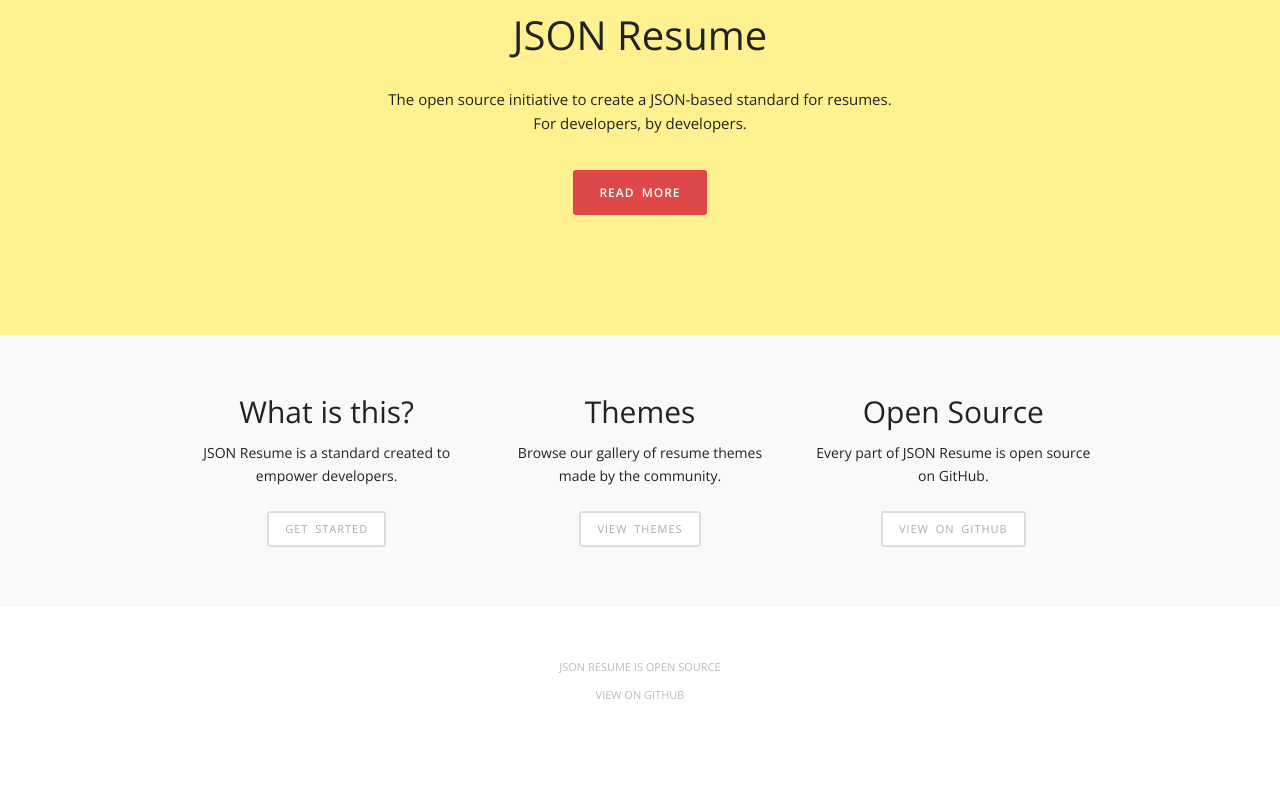
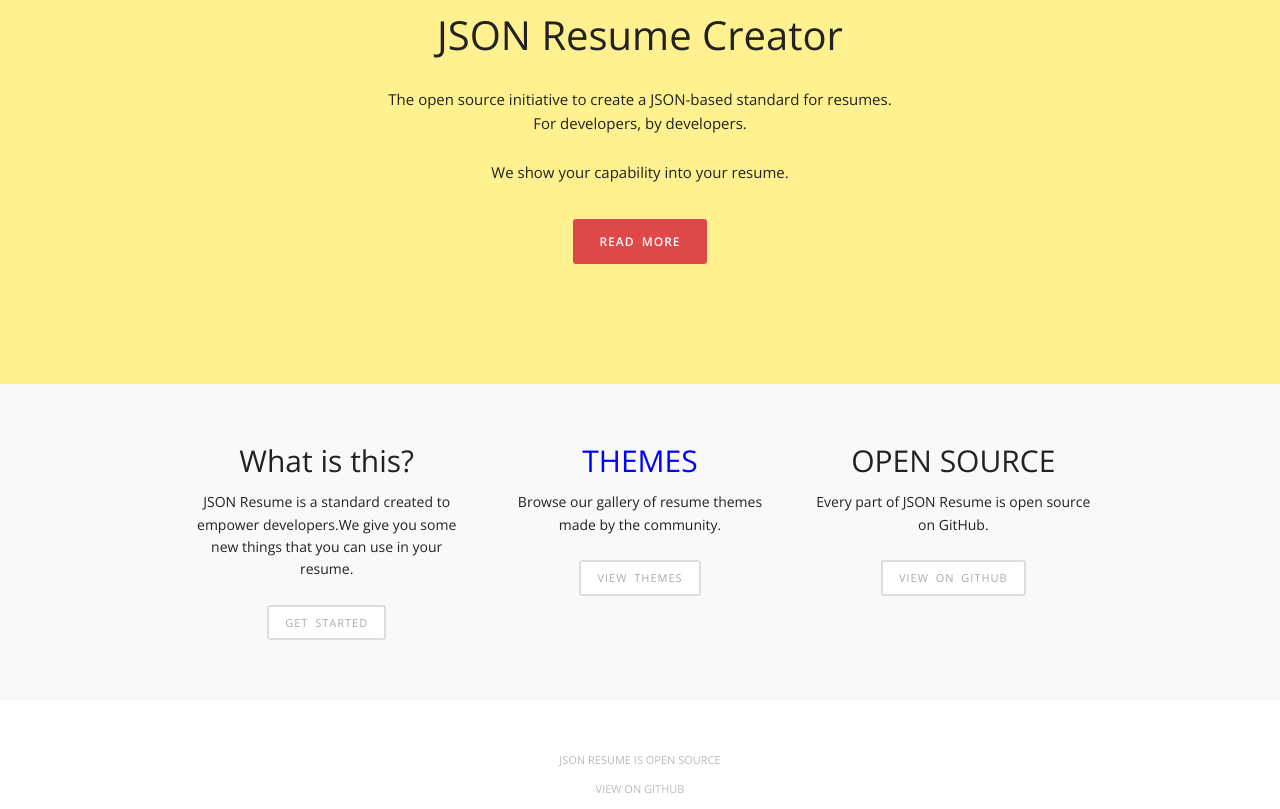
Before and after one commit to jsonresume/resume-website, a Jekyll site: the page built from index.html, in a window 1280 px wide, cut to the strip 173-982 px from the top of the page. Built offline with Jekyll 4.4.1, drawn with Linux system fonts in a browser that asks for light colours; nearby versions of some CDN libraries; a script that is not in the unit is left out; before the commit the page ends 900 px from its top, so only the background shows below that.

Commit message:
Update index.html

```diff
--- a/index.html
+++ b/index.html
@@ -6,8 +6,9 @@
   <div class="container">
     <div class="row">
       <div class="col-sm-12">
-        <h1>JSON Resume</h1>
+        <h1>JSON Resume Creator</h1>
         <p>The open source initiative to create a JSON-based standard for resumes. For developers, by developers.</p>
+        <p>We show your capability into your resume.</p>
         <a href="/schema/" class="btn btn-red btn-big">Read more</a>
       </div>
     </div>
@@ -18,16 +19,16 @@
     <div class="row">
       <div class="feature col-sm-4">
         <h2>What is this?</h2>
-        <p>JSON Resume is a standard created to empower developers.</p>
+        <p>JSON Resume is a standard created to empower developers.We give you some new things that you can use in your resume.</p>
         <a href="/getting-started/" class="btn">Get started</a>
       </div>
       <div class="feature col-sm-4">
-        <h2>Themes</h2>
+        <h2 style="color:blue">THEMES</h2>
         <p>Browse our gallery of resume themes made by the community.</p>
         <a href="/themes/" class="btn">View themes</a>
       </div>
       <div class="feature col-sm-4">
-        <h2>Open Source</h2>
+        <h2 style="blue">OPEN SOURCE</h2>
         <p>Every part of JSON Resume is open source on GitHub.</p>
         <a href="https://github.com/jsonresume" target="_blank" class="btn">View on GitHub</a>
       </div>
@@ -38,12 +39,12 @@
   <div class="container">
     <div class="row">
       <div class="col-sm-4">
-        <h3>Twitter</h3>
+        <h3 style="text-decoration:underlined">Twitter</h3>
       </div>
       <div class="col-sm-8">
         <div class="row">
           <div class="col-sm-12">
-            <h3>What are people saying?</h3>
+            <h3 style="text-decoration:underlined">What are people saying?</h3>
           </div>
           <div class="col-sm-6">
             Tweet #1
```
